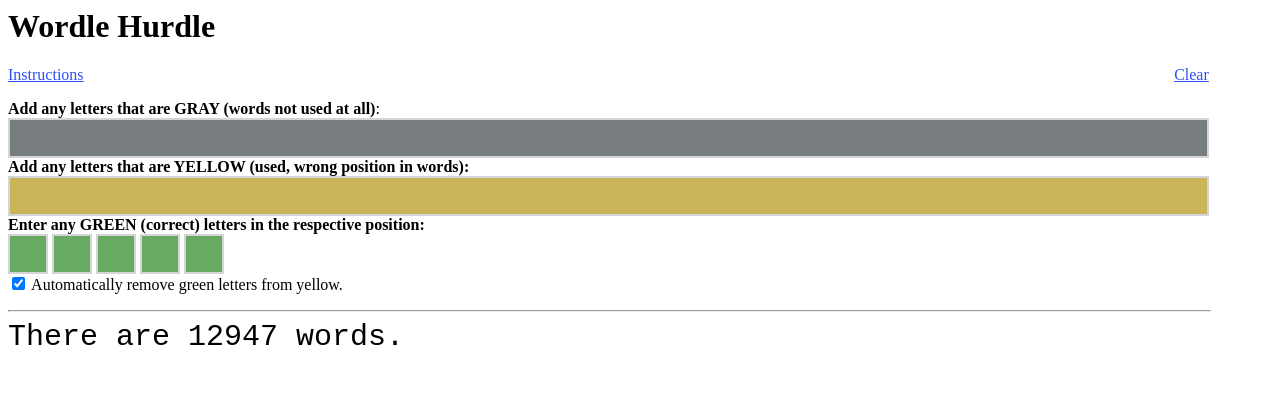
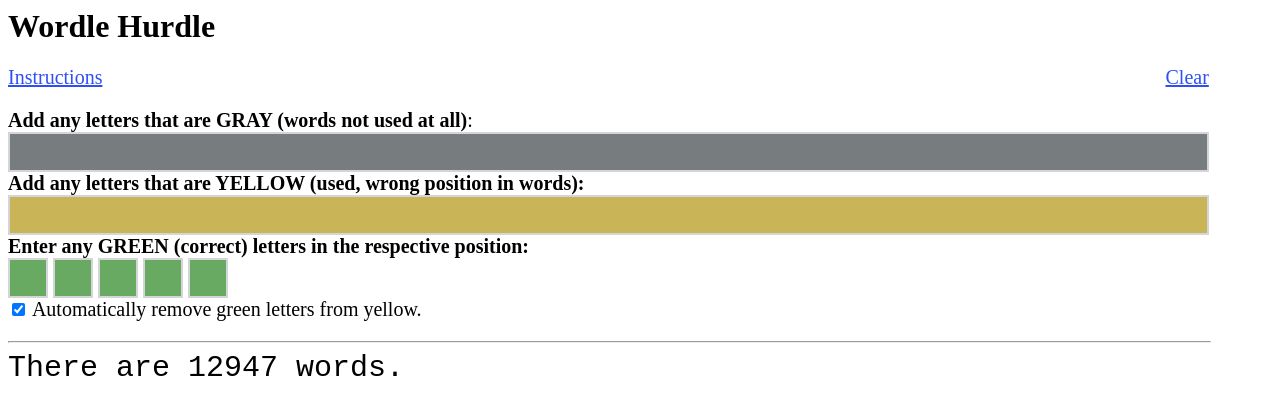
Before and after one commit to eksai/wordlehurdle, a plain HTML site: page index.html in a window 1280 px wide. Drawn offline with nearby package versions, Linux system fonts and the light colour scheme.

Commit message:
Update index.html

```diff
--- a/index.html
+++ b/index.html
@@ -6,7 +6,7 @@
 <!-- jane33w using February NYT 2022 -->
 
 <style>
-
+p,li { font-size: 20px;}
 hr { width:95%; margin-left:0px;}
 input,#theoutput{
  font-family: monospace;
```
